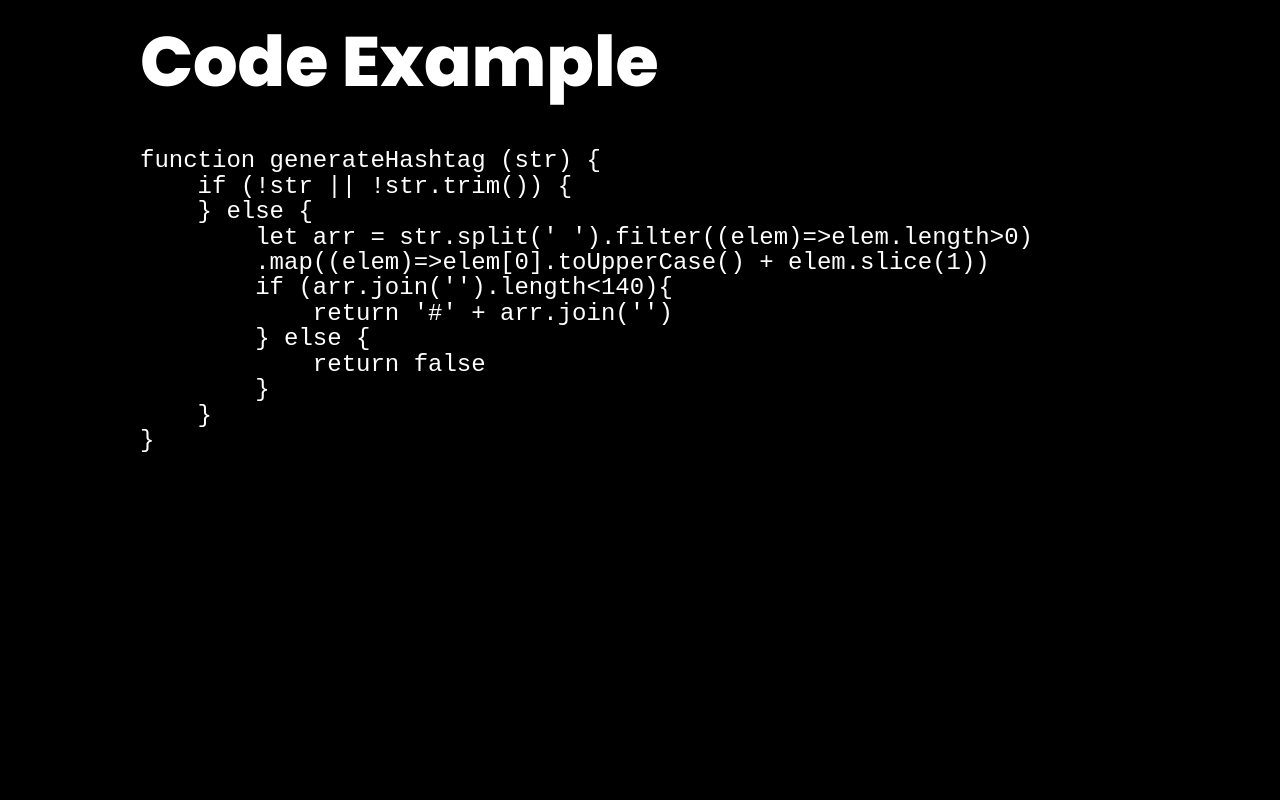
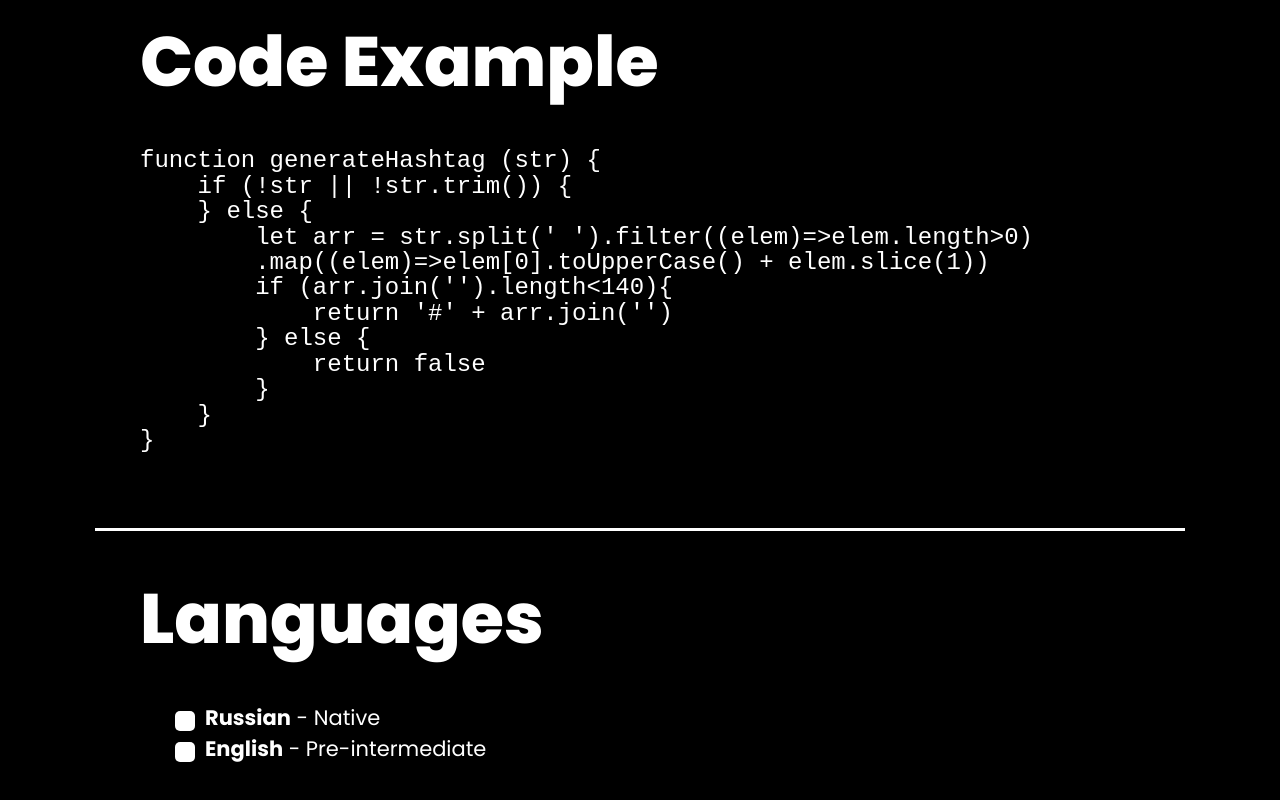
Before and after one commit to destorz11/rsschool-cv, a plain HTML site: page index.html in a window 1280 px wide. Shown: the part 2809-3609 px from the top of the page. Before the commit the page ends 3337 px from the top, so only its background shows below. Drawn offline with Linux system fonts and the light colour scheme.

Commit message:
feat: add languages section html and css layout

```diff
--- a/index.html
+++ b/index.html
@@ -40,7 +40,7 @@
                         <a href="#code" class="nav-list__link">Code Example</a>
                     </li>
                     <li class="nav-list__item">
-                        <a href="#" class="nav-list__link">Languages</a>
+                        <a href="#languages" class="nav-list__link">Languages</a>
                     </li>
                 </ul>
             </nav>
@@ -151,6 +151,15 @@ function generateHashtag (str) {
                     </pre>
                 </div>
             </section>
+            <section class="languages" id="languages">
+                <div class="languages__container">
+                    <h2 class="languages__title section-title">Languages</h2>
+                    <ul class="languages__list list-lang">
+                        <li class="list-lang__item"><b>Russian</b> - Native</li>
+                        <li class="list-lang__item"><b>English</b> - Pre-intermediate</li>
+                    </ul>
+                </div>
+            </section>
         </div>
     </main>
 </body>
--- a/style.css
+++ b/style.css
@@ -365,9 +365,51 @@ section:not(:first-of-type)::before{
     margin: 0 auto;
 }
 .code {
-
     font-weight: 300;
     font-size: 24px;
     line-height: 106%;
     color: #fff;
 }
+/* -------------Languages section-------------- */
+.languages__container{
+    max-width: 1000px;
+    margin: 0 auto;
+    margin-bottom: 60px;
+}
+.languages__title{
+    margin-bottom: 45px;
+}
+.list-lang{
+    padding: 0 0 0 50px;
+    margin: 0;
+}
+.list-lang__item{
+    position: relative;
+    list-style-type: none;
+    padding-left: 15px;
+    color: #fff;
+}
+.list-lang__item::before{
+    content: "";
+    display: block;
+    width: 20px;
+    height: 20px;
+    background-color: #fff;
+    position: absolute;
+    top: 9px;
+    border-radius: 5px;
+    left: -15px;
+}
+.list-lang__item:hover::before{
+    content: "";
+    display: block;
+    width: 15px;
+    height: 15px;
+    background-color: rgb(193, 96, 0);
+    position: absolute;
+    top: 9px;
+    border-radius: 5px;
+    left: -15px;
+    transform: scale(2);
+    transition: 0.2s all ease;
+}
```
